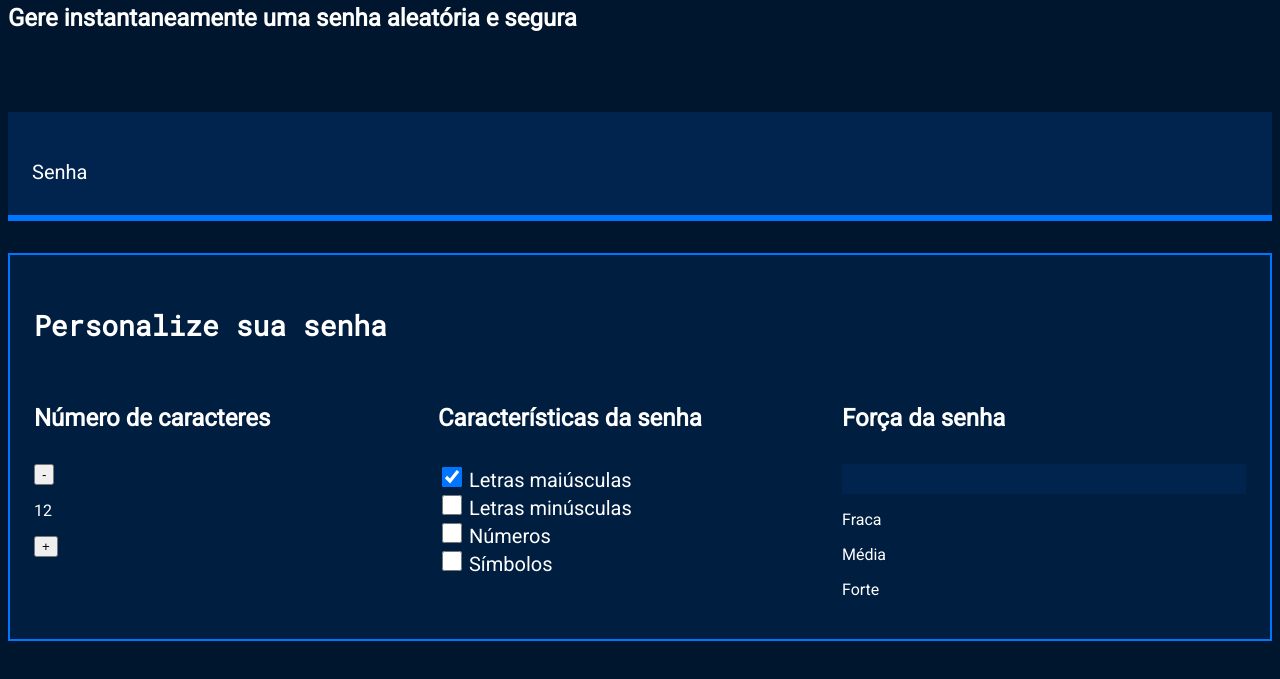
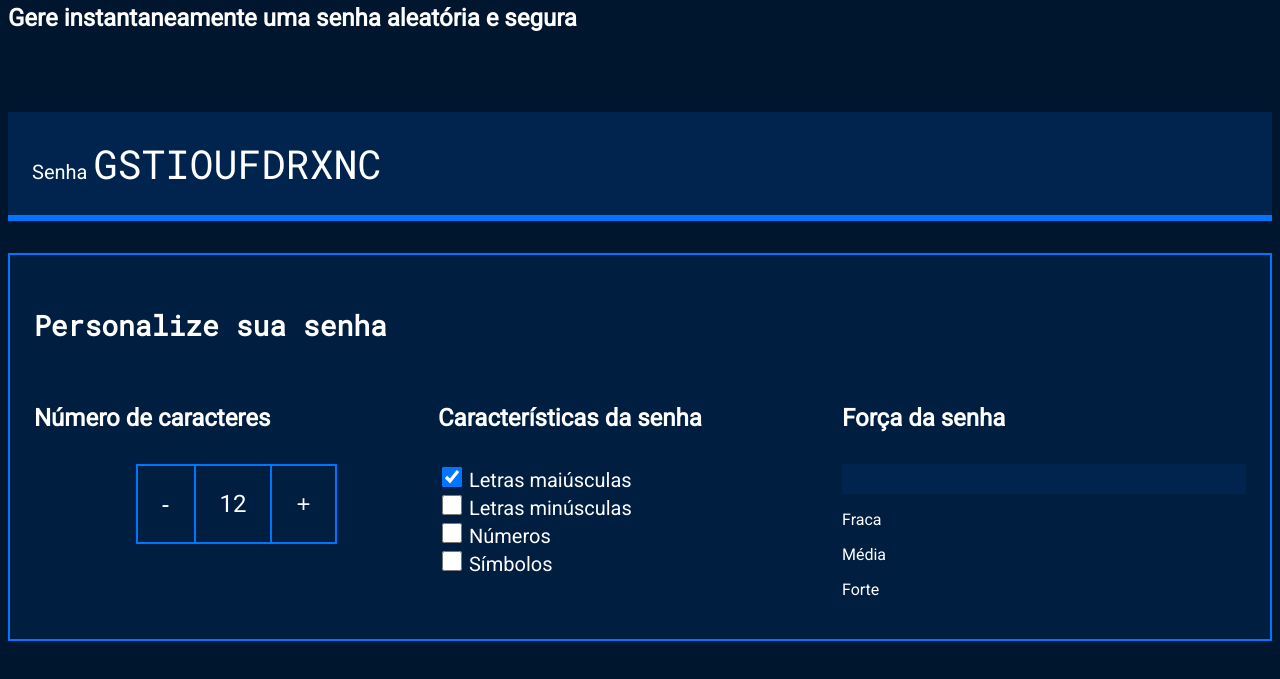
Before and after one commit to fernandacordeiro2006/feezinhya0.2, a plain HTML site: page index.html in a window 1280 px wide. Shown: the part 119-798 px from the top of the page. Drawn offline with Linux system fonts and the light colour scheme.

Commit message:
Update index.html

```diff
--- a/index.html
+++ b/index.html
@@ -13,17 +13,19 @@
             </div>
             <div class="conteudo-senha">
                 <label for="senha">Senha</label>
-                <input name="senha" type="text" id="campo-senha"/>
+                <input name="senha" type="text" id="campo-senha" readonly>
             </div>
             <div class="parametro">
    <h3 class="parametro-titulo">Personalize sua senha</h3>
    <div class="parametro-coluna__senha">
     <div class="parametro-senha">
-        <h4 class="parametro-senha__titulo">Número de caracteres</h4>
-        <button>-</button>
-        <p>12</p>
-        <button>+</button>
-    </div>
+<h4 class="parametro-senha__titulo">Número de caracteres</h4>
+<div class="parametro-senha-botoes">
+<button class="parametro-senha__botao">-</button>
+<p class="parametro-senha__texto">12</p>
+<button class="parametro-senha__botao">+</button>
+      </div>
+  </div>
   <div class="parametro-senha">
     <h4 class="parametro-senha__titulo">Características da senha</h4>
     <div class="parametro-senha-checkbox">
@@ -47,16 +49,15 @@
     <h4 class="parametro-senha__titulo">Força da senha</h4>
     <div class="barra"></div>
     <div class="fraca"></div>
-    <div class="parametro-senha-textos"></div>
+    <div
+    class="parametro-senha-textos"></div>
         <p>Fraca</p>
         <p>Média</p>
         <p>Forte</p>
-      </div>
     </div>
-  </div>
-</div>
+    <p class="entropia"></p>
+ </div>
 </section>
-        <script src="main.js"></script>
- <body/>
-
+    <script src="main.js"></script>
+</body>
 </html>
```
